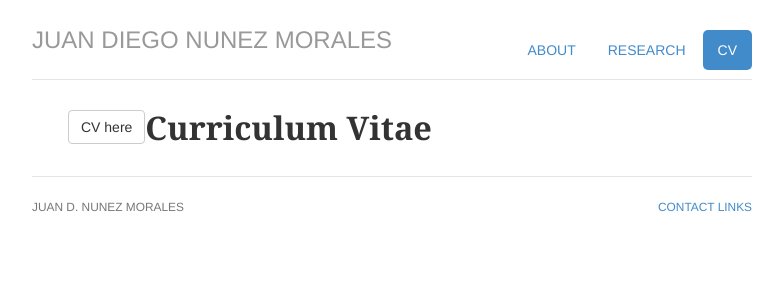
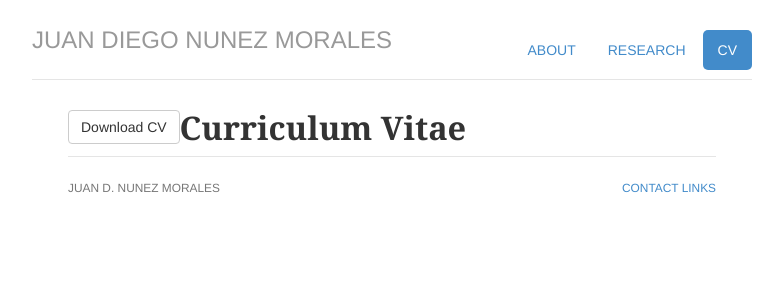
Before and after one commit to juandiegonm/juandiegonm.github.io, a Jekyll site: the page built from cv/index.html, in a window 1280 px wide. Shown: the top 300 px of the page, without its empty margins (248-1031 px from the left). Built offline with Jekyll 4.4.1, drawn with Linux system fonts in a browser that asks for light colours.

Commit message:
Update index.html

```diff
--- a/cv/index.html
+++ b/cv/index.html
@@ -10,8 +10,7 @@ description: Current CV for Juan Diego Nunez Morales
 ---
 
 <div class="cv">
-	<p><a href="/files/juandiegonm_cv_dec2020.pdf" class="btn btn-default pull-left" title="Download CV as PDF">CV here</a>
+	<p><a href="/files/juandiegonm_cv_dec2020.pdf" class="btn btn-default pull-left" title="Download CV as PDF">Download CV</a>
 			<div itemscope itemtype="http://data-vocabulary.org/Person">
 			<span itemprop="name"><h1>Curriculum Vitae</h1></span>
-	</div>
 </div>
```
